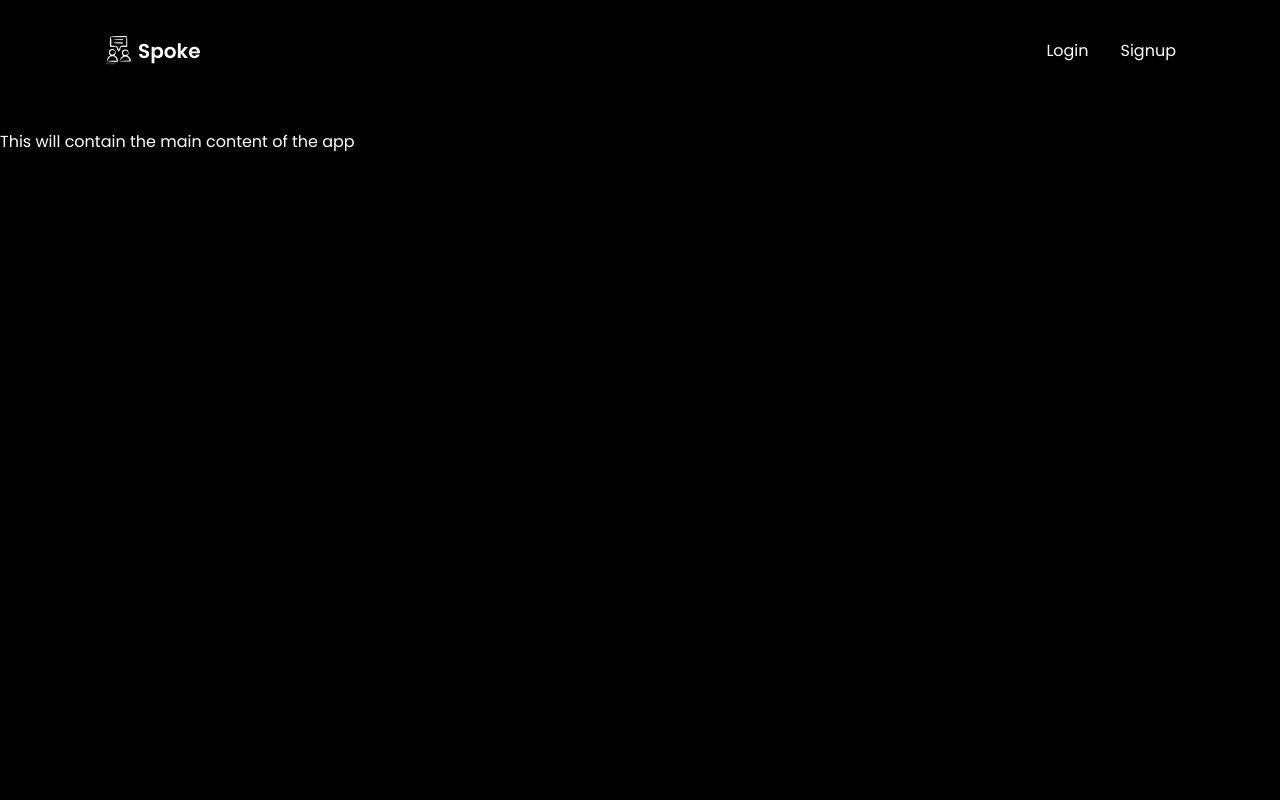
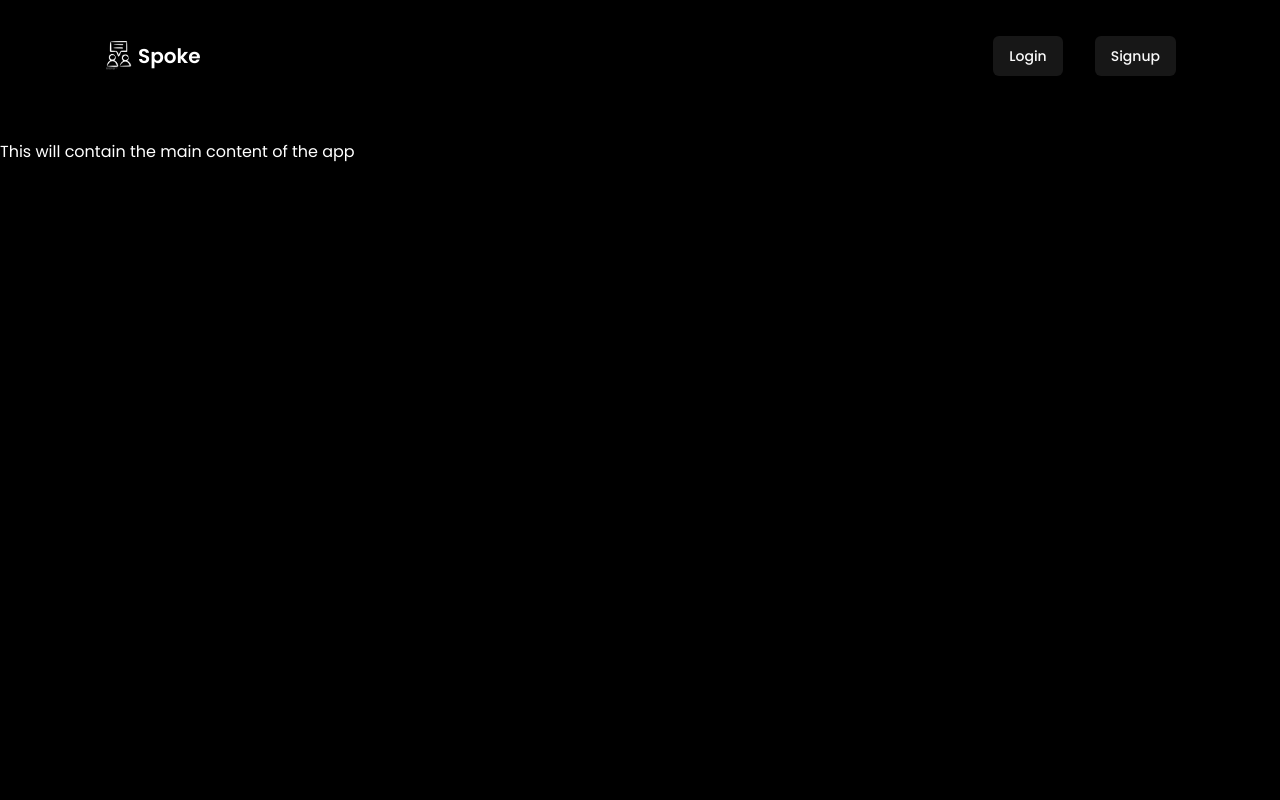
Before and after one commit to divyansharma001/Spoke, a React (Vite) app in the folder client/: page / in a window 1280 px wide. Shown: the top 800 px of the page. Built offline with nearby package versions, Linux system fonts and the light colour scheme.

Commit message:
Refactor Navbar component to use Button component for Login and Signup

```diff
--- a/client/src/components/Navbar.tsx
+++ b/client/src/components/Navbar.tsx
@@ -1,4 +1,7 @@
 import logo from '../assets/talk.png'
+import { Button } from "@/components/ui/button"
+
+
 const Navbar = () => {
   return (
     <>
@@ -8,8 +11,8 @@ const Navbar = () => {
       <div className='text-xl font-semibold'>Spoke</div>
     </div>
     <div className="flex items-center space-x-8 pr-10">
-    <div>Login</div>
-    <div>Signup</div>
+    <div><Button>Login</Button></div>
+    <div><Button>Signup</Button></div>
     </div>
     </div>
     </>
```
